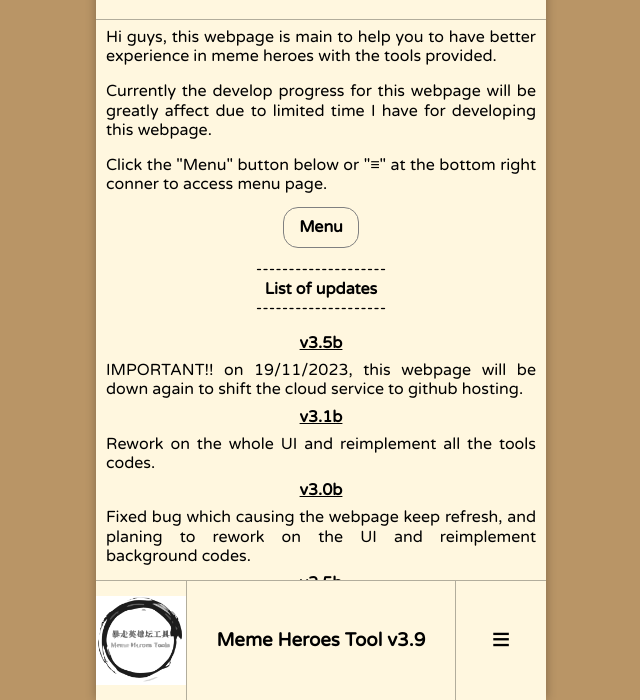
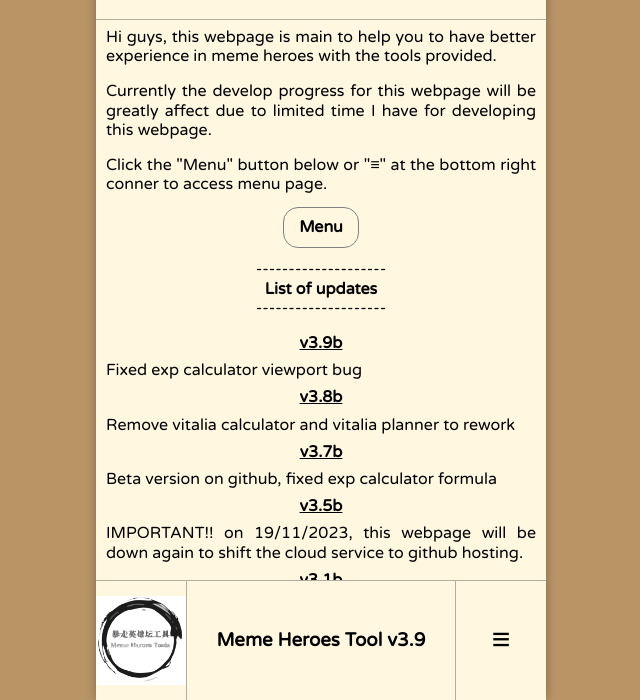
Before and after one commit to NightLoop/MHT, a plain HTML site: page index.html in a window 1280 px wide. Shown: the part 100-800 px from the top of the page, without its empty margins (319-959 px from the left). Drawn offline with Linux system fonts and the light colour scheme.

Commit message:
Modify: fixed some visual bug

```diff
--- a/css/costCalc.css
+++ b/css/costCalc.css
@@ -110,6 +110,7 @@
 
 #cost_list_panel > div :nth-child(9){
     grid-area: i;
+    background-color: rgba(185, 149, 102, 0.500);
 }
 
 #cost_list_panel > div{
--- a/index.html
+++ b/index.html
@@ -28,8 +28,11 @@
 
 
 </head>
-<body style="display: none;">
-    <main id="main_container" class="unselectable">
+<body>
+    <div id="loading">
+        <p>Loading</p>
+    </div>
+    <main id="main_container" class="unselectable" style="display: none;">
         <div id="main_title_container">
             <h1 id="main_title_text">Meme Heroes</h1>
         </div>
--- a/js/initial.js
+++ b/js/initial.js
@@ -17,7 +17,8 @@ async function initial(){
 
         setLang(ds.lang);
 
-        document.body.style.display = "grid";
+        document.getElementById("loading").style.display = "none";
+        document.getElementById("main_container").style.display = "grid";
 
         document.getElementById("main_nav_text").innerHTML = ds.selectedLangJSON["webTitle"];
         enableMainNavBar();
--- a/js/page/news.js
+++ b/js/page/news.js
@@ -16,6 +16,15 @@ function newsPage(){
                         <p style="text-align:center;">
                         ${lang["updateListHeader"]}
                         </p>
+
+                        <p style="text-align:center;"><b><u>v3.9b</u></b></p>
+                        ${lang["v3.9b"]}
+
+                        <p style="text-align:center;"><b><u>v3.8b</u></b></p>
+                        ${lang["v3.8b"]}
+
+                        <p style="text-align:center;"><b><u>v3.7b</u></b></p>
+                        ${lang["v3.7b"]}
 
                         <p style="text-align:center;"><b><u>v3.5b</u></b></p>
                         ${lang["v3.5b"]}
```
